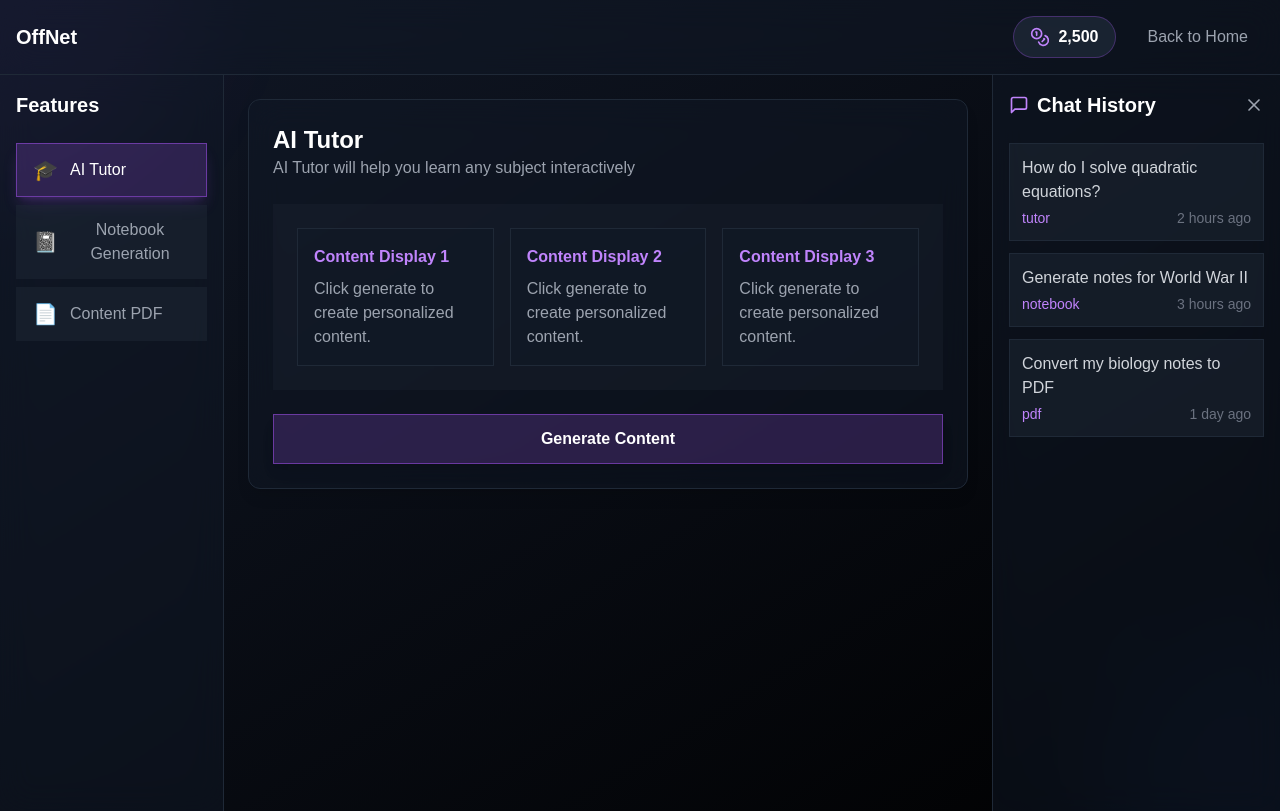
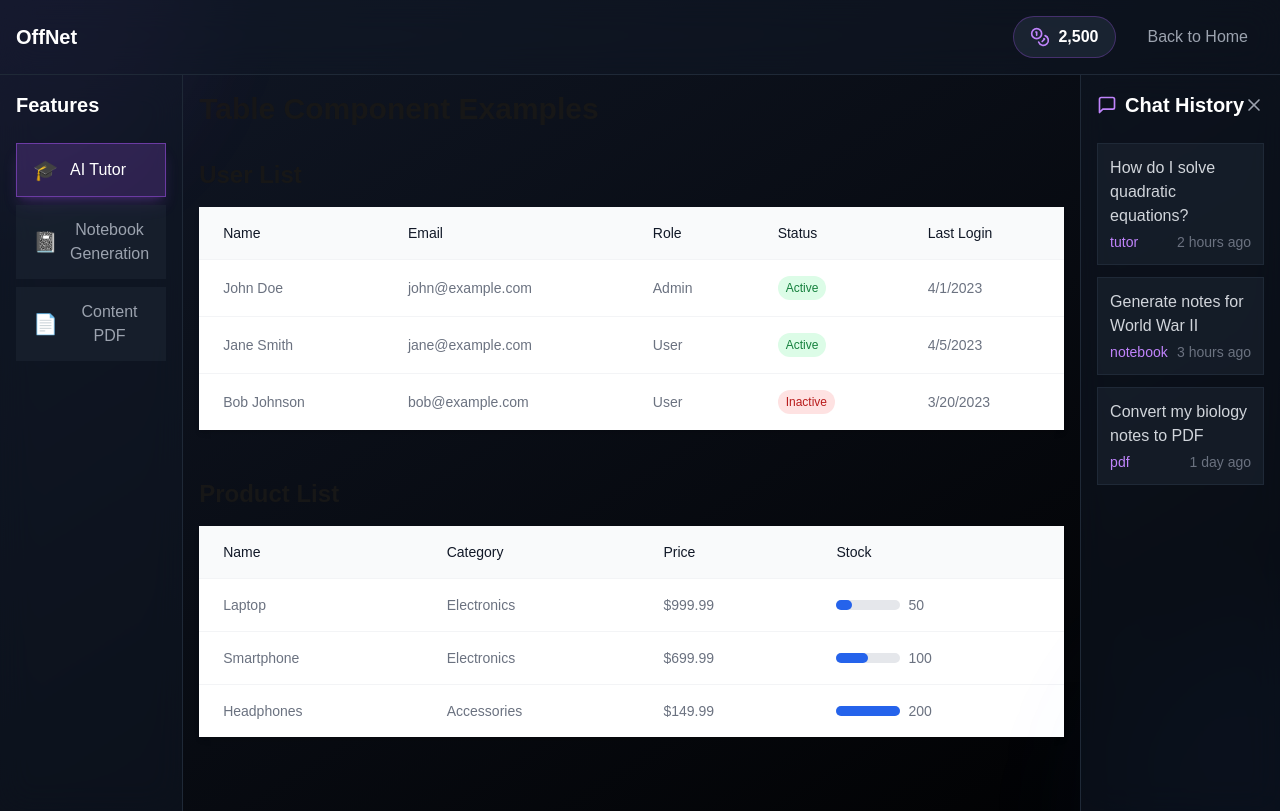
Before and after one commit to TeamWOMM/OffNet, a Next.js app in the folder frontend/: page /dashboard in a window 1280 px wide. Built offline with nearby package versions, Linux system fonts and the light colour scheme.

Commit message:
Added Table

```diff
--- /dev/null
+++ b/frontend/app/comps/table.jsx
@@ -0,0 +1,49 @@
+import PropTypes from "prop-types"
+
+
+
+
+
+
+const Table = ({ data, columns, className = "" }) => {
+  return (
+    <div className={`overflow-x-auto ${className}`}>
+      <table className="w-full border-collapse bg-white text-left text-sm text-gray-500">
+        <thead className="bg-gray-50">
+          <tr>
+            {columns.map((column, index) => (
+              <th key={index} scope="col" className="px-6 py-4 font-medium text-gray-900">
+                {column.header}
+              </th>
+            ))}
+          </tr>
+        </thead>
+        <tbody className="divide-y divide-gray-100 border-t border-gray-100">
+          {data.map((item, rowIndex) => (
+            <tr key={rowIndex} className="hover:bg-gray-50">
+              {columns.map((column, colIndex) => (
+                <td key={colIndex} className="px-6 py-4">
+                  {column.render ? column.render(item[column.accessor], item) : item[column.accessor]}
+                </td>
+              ))}
+            </tr>
+          ))}
+        </tbody>
+      </table>
+    </div>
+  )
+}
+
+Table.propTypes = {
+  data: PropTypes.arrayOf(PropTypes.object).isRequired,
+  columns: PropTypes.arrayOf(
+    PropTypes.shape({
+      header: PropTypes.string.isRequired,
+      accessor: PropTypes.string.isRequired,
+      render: PropTypes.func,
+    }),
+  ).isRequired,
+  className: PropTypes.string,
+}
+
+export default Table
--- a/frontend/app/dashboard/page.js
+++ b/frontend/app/dashboard/page.js
@@ -3,7 +3,7 @@ import React, { useState } from 'react';
 import { useRouter } from 'next/navigation';
 import Link from 'next/link';
 import { Coins, MessageSquare, X, Activity, ArrowUpRight, Plus, Target, CheckCircle2 } from 'lucide-react';
-
+import Table from '@/app/comps/table';
 // Utility function to replace cn
 const cn = (...classes) => classes.filter(Boolean).join(' ');
 
@@ -161,6 +161,78 @@ const INITIAL_GOALS = [
   { id: "3", title: "Drink 2L Water", isCompleted: true },
 ];
 
+
+//
+// for table
+const users = [
+  { id: 1, name: "John Doe", email: "john@example.com", role: "Admin", status: "Active", lastLogin: "2023-04-01" },
+  { id: 2, name: "Jane Smith", email: "jane@example.com", role: "User", status: "Active", lastLogin: "2023-04-05" },
+  { id: 3, name: "Bob Johnson", email: "bob@example.com", role: "User", status: "Inactive", lastLogin: "2023-03-20" },
+  // Add more user data here...
+]
+
+// Product data
+const products = [
+  { id: 1, name: "Laptop", category: "Electronics", price: 999.99, stock: 50 },
+  { id: 2, name: "Smartphone", category: "Electronics", price: 699.99, stock: 100 },
+  { id: 3, name: "Headphones", category: "Accessories", price: 149.99, stock: 200 },
+  // Add more product data here...
+]
+
+// User table columns
+const userColumns = [
+  { header: "Name", accessor: "name" },
+  { header: "Email", accessor: "email" },
+  { header: "Role", accessor: "role" },
+  {
+    header: "Status",
+    accessor: "status",
+    render: (value) => (
+      <span
+        className={`inline-flex items-center rounded-full px-2 py-1 text-xs font-medium ${
+          value === "Active" ? "bg-green-100 text-green-700" : "bg-red-100 text-red-700"
+        }`}
+      >
+        {value}
+      </span>
+    ),
+  },
+  {
+    header: "Last Login",
+    accessor: "lastLogin",
+    render: (value) => new Date(value).toLocaleDateString(),
+  },
+]
+
+// Product table columns
+const productColumns = [
+  { header: "Name", accessor: "name" },
+  { header: "Category", accessor: "category" },
+  {
+    header: "Price",
+    accessor: "price",
+    render: (value) => `$${value.toFixed(2)}`,
+  },
+  {
+    header: "Stock",
+    accessor: "stock",
+    render: (value) => (
+      <div className="flex items-center">
+        <div className="w-16 bg-gray-200 rounded-full h-2.5">
+          <div
+            className="bg-blue-600 h-2.5 rounded-full"
+            style={{ width: `${Math.min((value / 200) * 100, 100)}%` }}
+          ></div>
+        </div>
+        <span className="ml-2">{value}</span>
+      </div>
+    ),
+  },
+]
+
+//
+
+
 const Dashboard = () => {
   const router = useRouter();
   const [activeFeature, setActiveFeature] = useState('tutor');
@@ -280,9 +352,22 @@ const Dashboard = () => {
         </div>
 
         {/* Main Content */}
-        <div className="flex-1 p-6 overflow-auto">
+        <div className="container mx-auto p-4">
+      <h1 className="text-3xl font-bold mb-8">Table Component Examples</h1>
+
+      <section className="mb-12">
+        <h2 className="text-2xl font-bold mb-4">User List</h2>
+        <Table data={users} columns={userColumns} className="shadow-md rounded-lg" itemsPerPage={5} />
+      </section>
+
+      <section className="mb-12">
+        <h2 className="text-2xl font-bold mb-4">Product List</h2>
+        <Table data={products} columns={productColumns} className="shadow-md rounded-lg" itemsPerPage={5} />
+      </section>
+    </div>
+        {/* <div className="flex-1 p-6 overflow-auto">
           <div className="grid grid-cols-1 lg:grid-cols-1 gap-6">
-            {/* Original Content Area */}
+            {/* Original Content Area
             <div className="bg-gray-900/50 backdrop-blur-lg rounded-xl border border-gray-800 shadow-lg p-6">
               <div className="mb-6">
                 <h1 className="text-2xl font-bold text-white">
@@ -334,16 +419,15 @@ const Dashboard = () => {
               </button>
             </div>
 
-            {/* Activity Card */}
-            {/* <CardDetails
+             <CardDetails
               metrics={metrics}
               dailyGoals={goals}
               onAddGoal={handleAddGoal}
               onToggleGoal={handleToggleGoal}
               onViewDetails={handleViewDetails}
-            /> */}
+            />
           </div>
-        </div>
+        </div> */}
 
         {/* Right Chat History Sidebar */}
         <div className={`bg-gray-900/50 backdrop-blur-lg border-l border-gray-800 w-72 transform transition-all duration-300 ${isChatOpen ? 'translate-x-0' : 'translate-x-full'}`}>
--- /dev/null
+++ b/frontend/components/ui/table.jsx
@@ -0,0 +1,86 @@
+import * as React from "react"
+
+import { cn } from "@/lib/utils"
+
+const Table = React.forwardRef(({ className, ...props }, ref) => (
+  <div className="relative w-full overflow-auto">
+    <table
+      ref={ref}
+      className={cn("w-full caption-bottom text-sm", className)}
+      {...props} />
+  </div>
+))
+Table.displayName = "Table"
+
+const TableHeader = React.forwardRef(({ className, ...props }, ref) => (
+  <thead ref={ref} className={cn("[&_tr]:border-b", className)} {...props} />
+))
+TableHeader.displayName = "TableHeader"
+
+const TableBody = React.forwardRef(({ className, ...props }, ref) => (
+  <tbody
+    ref={ref}
+    className={cn("[&_tr:last-child]:border-0", className)}
+    {...props} />
+))
+TableBody.displayName = "TableBody"
+
+const TableFooter = React.forwardRef(({ className, ...props }, ref) => (
+  <tfoot
+    ref={ref}
+    className={cn("border-t bg-muted/50 font-medium [&>tr]:last:border-b-0", className)}
+    {...props} />
+))
+TableFooter.displayName = "TableFooter"
+
+const TableRow = React.forwardRef(({ className, ...props }, ref) => (
+  <tr
+    ref={ref}
+    className={cn(
+      "border-b transition-colors hover:bg-muted/50 data-[state=selected]:bg-muted",
+      className
+    )}
+    {...props} />
+))
+TableRow.displayName = "TableRow"
+
+const TableHead = React.forwardRef(({ className, ...props }, ref) => (
+  <th
+    ref={ref}
+    className={cn(
+      "h-10 px-2 text-left align-middle font-medium text-muted-foreground [&:has([role=checkbox])]:pr-0 [&>[role=checkbox]]:translate-y-[2px]",
+      className
+    )}
+    {...props} />
+))
+TableHead.displayName = "TableHead"
+
+const TableCell = React.forwardRef(({ className, ...props }, ref) => (
+  <td
+    ref={ref}
+    className={cn(
+      "p-2 align-middle [&:has([role=checkbox])]:pr-0 [&>[role=checkbox]]:translate-y-[2px]",
+      className
+    )}
+    {...props} />
+))
+TableCell.displayName = "TableCell"
+
+const TableCaption = React.forwardRef(({ className, ...props }, ref) => (
+  <caption
+    ref={ref}
+    className={cn("mt-4 text-sm text-muted-foreground", className)}
+    {...props} />
+))
+TableCaption.displayName = "TableCaption"
+
+export {
+  Table,
+  TableHeader,
+  TableBody,
+  TableFooter,
+  TableHead,
+  TableRow,
+  TableCell,
+  TableCaption,
+}
--- /dev/null
+++ b/frontend/lib/utils.js
@@ -0,0 +1,6 @@
+import { clsx } from "clsx";
+import { twMerge } from "tailwind-merge"
+
+export function cn(...inputs) {
+  return twMerge(clsx(inputs));
+}
--- a/frontend/package.json
+++ b/frontend/package.json
@@ -15,6 +15,7 @@
     "lucide-react": "^0.475.0",
     "motion": "^12.4.1",
     "next": "15.1.6",
+    "prop-types": "^15.8.1",
     "react": "^19.0.0",
     "react-dom": "^19.0.0"
   },
```
Also changed, not shown: frontend/components.json (added), 1 other file (tests, documents, lock files or other folders).
